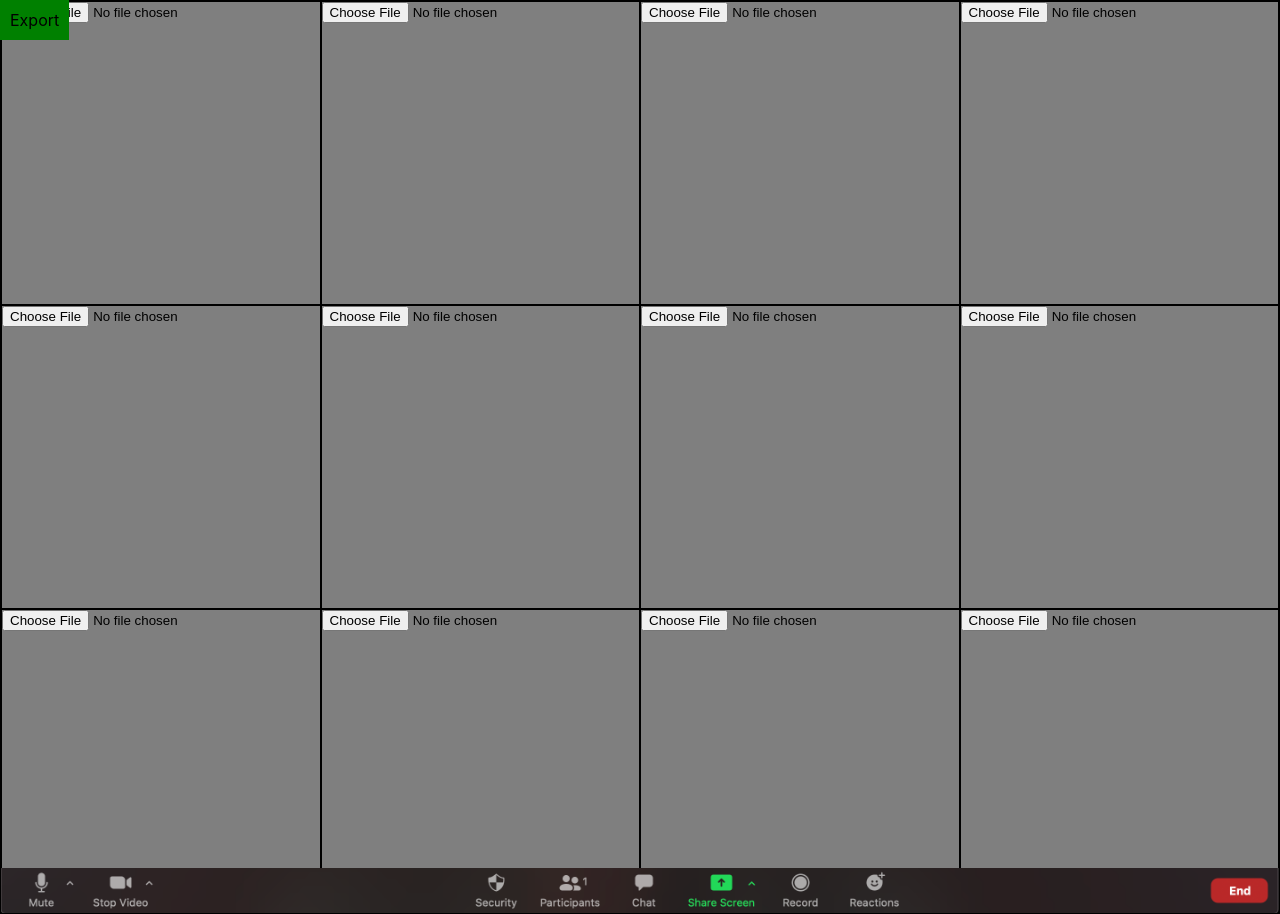
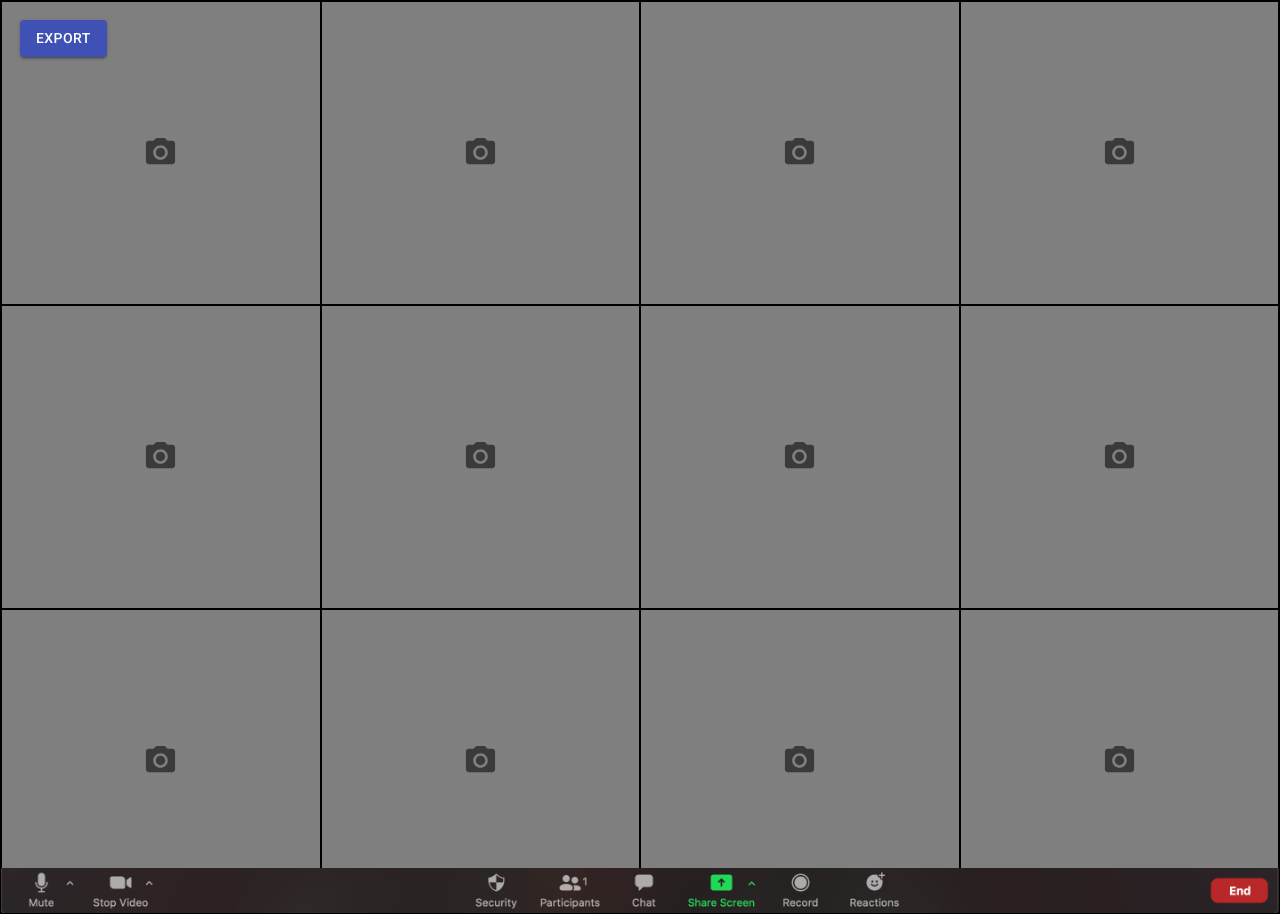
Before and after one commit to willstrasser/zoom-template, a Next.js app: page /zoom in a window 1280 px wide. Built offline with nearby package versions, Linux system fonts and the light colour scheme.

Commit message:
styling and material ui

```diff
--- a/package.json
+++ b/package.json
@@ -8,10 +8,13 @@
     "start": "next start"
   },
   "dependencies": {
+    "@material-ui/core": "^4.11.0",
+    "@material-ui/icons": "^4.9.1",
     "html2canvas": "^1.0.0-rc.7",
     "next": "10.0.1",
     "react": "17.0.1",
-    "react-dom": "17.0.1"
+    "react-dom": "17.0.1",
+    "sass": "^1.29.0"
   },
   "devDependencies": {
     "prettier": "2.0.5"
--- /dev/null
+++ b/pages/Zoom.module.scss
@@ -0,0 +1,60 @@
+.grid {
+    height: 71.4vw;
+    width: 100vw;
+    display: grid;
+    grid-template-columns: 25% 25% 25% 25%;
+    grid-template-rows: 33.33% 33.33% 33.33%;
+    border: .1em solid black;
+    position: relative;
+    background: rgba(0,0,0,.5);
+}
+.chrome {
+    width: 100%;
+    position: absolute;
+    left: 0;
+    right: 0;
+    bottom: 0;
+}
+
+.exportButton {
+    position: absolute;
+    top: 0;
+    margin: 20px;
+}
+
+.cell {
+    width: 100%;
+    height: 100%;
+    border: .1em solid black;
+    position:relative;
+}
+
+.input {
+    display: none;
+}
+
+.upload {
+    width: 100%;
+    height: 100%;
+    display: flex;
+    align-items: center;
+    justify-content: center;
+}
+
+.image {
+    width: 100%;
+    height: 100%;
+    position: relative;
+}
+
+.closeButton {
+    display: none!important;
+    cursor: pointer;
+    position: absolute;
+    top:0;
+    left:0;
+  }
+
+.image:hover .closeButton {
+    display: inline!important;
+}
--- a/pages/zoom.js
+++ b/pages/zoom.js
@@ -1,10 +1,21 @@
 import {useState} from 'react';
 import html2canvas from 'html2canvas';
+import { Button } from '@material-ui/core';
+import IconButton from '@material-ui/core/IconButton';
+import PhotoCamera from '@material-ui/icons/PhotoCamera';
+import CancelIcon from '@material-ui/icons/Cancel';
+
+import styles from './Zoom.module.scss'
+
+const ASPECT_RATION = 5/7;
+const LAYOUT_WIDTH = 100;
+const LAYOUT_HEIGHT = LAYOUT_WIDTH * ASPECT_RATION;
+const ZOOM_FACTOR = 3;
 
 export default function Zoom() {
   const onSave = (() =>{
-    document.querySelector("#grid").style.width='300vw';
-    document.querySelector("#grid").style.height='214.2vw';
+    document.querySelector("#grid").style.width=`${ZOOM_FACTOR*LAYOUT_WIDTH}vw`;
+    document.querySelector("#grid").style.height=`${ZOOM_FACTOR*LAYOUT_HEIGHT}vw`;
     document.body.style.fontSize='5rem';
     html2canvas(document.querySelector("#grid"), {
       allowTaint: true,
@@ -19,78 +30,52 @@ export default function Zoom() {
       a.click();
       document.body.removeChild(a);
 
-      document.querySelector("#grid").style.width='100vw';
-      document.querySelector("#grid").style.height='71.4vw';
+      document.querySelector("#grid").style.width=`${LAYOUT_WIDTH}vw`;
+      document.querySelector("#grid").style.height=`${LAYOUT_HEIGHT}vw`;
       document.body.style.fontSize='1rem';
     });
   })
   const array = Array.apply(null, Array(12)).map(function () {})
   return(
     <>
-      <div style={{
-        height: '71.4vw',
-        width: '100vw',
-        display: 'grid',
-        gridTemplateColumns: '25% 25% 25% 25%',
-        gridTemplateRows: '33.33% 33.33% 33.33%',
-        border: '.1em solid black',
-        position: 'relative',
-        background: 'rgba(0,0,0,.5)'
-      }} id="grid">
-        {array.map((item, index) => <Cell key={index}/>)}
+      <div className={styles.grid} id="grid">
+        {array.map((item, index) => <Cell key={index} index={index} />)}
 
-        <img src="/chrome.png" style={{
-          width: '100%',
-          position: 'absolute',
-          left: 0,
-          right: 0,
-          bottom: 0
-        }}/>
+        <img src="/chrome.png" className={styles.chrome}/>
       </div>
-      <div style={{position: 'absolute', background: 'green', top:0, padding:10}} onClick={onSave}>Export</div>
+      <div className={styles.exportButton}>
+        <Button variant="contained" color="primary" onClick={onSave}>Export</Button>
+      </div>
     </>
   );
 }
 
-const Cell = () => {
+const Cell = ({index}) => {
   const [files, setFiles] = useState([]);
-  // const [name, setName] = useState('');
-  const onChange = (e) => {
-    setFiles(event.target.files);
-  }
+  const id = `icon-button-file-${index}`
   return (
-    <div style={{width: '100%', height: '100%', border: '.1em solid black', position:'relative'}}>
-      {!files.length > 0 && <input style={{position: 'absolute'}} onChange={onChange} type="file" accept="image/*"></input>}
+    <div className={styles.cell}>
+      {!files.length > 0 && (
+        <div className={styles.upload}>
+          <input className={styles.input} onChange={() => {setFiles(event.target.files)}} type="file" id={id}  accept="image/*"></input>
+          <label htmlFor={id}>
+            <IconButton aria-label="upload picture" component="span">
+              <PhotoCamera fontSize="large" />
+            </IconButton>
+          </label>
+        </div>
+      )}
       {Array.from(files).map(file=>{
         return (
-          <div
-            style={{
-              width: '100%',
-              height: '100%',
-              background: `transparent url("${URL.createObjectURL(file)}") no-repeat center center/cover`
-            }}
-          >
-            <div onClick={()=>setFiles([])} style={{position:'absolute', right: 0}}>x</div>
+          <div className={styles.image} style={{background: `transparent url("${URL.createObjectURL(file)}") no-repeat center center/cover`}}>
+            <div className={styles.closeButton} >
+              <IconButton onClick={()=>setFiles([])} aria-label="remove picture" component="span">
+                <CancelIcon />
+              </IconButton>
+            </div>
           </div>
         );
         })}
-        {/* <input
-          value={name}
-          placeholder="Enter name here"
-          onChange={(e) => setName(e.value)}
-          style={{
-            width: '100%',
-            padding: '.3em',
-            position:'absolute',
-            bottom: 0,
-            color: 'white',
-            background:'rgba(0,0,0,.75)',
-            border:'none',
-            backgroundImage:'none',
-            boxShadow: 'none',
-            fontSize: '1em',
-          }}
-        /> */}
     </div>
   );
 }
--- a/styles/globals.css
+++ b/styles/globals.css
@@ -1,3 +1,5 @@
+@import url('https://fonts.googleapis.com/css?family=Roboto:300,400,500,700&display=swap');
+
 html,
 body {
   padding: 0;
```
Also changed, not shown: 1 other file (tests, documents, lock files or other folders).
